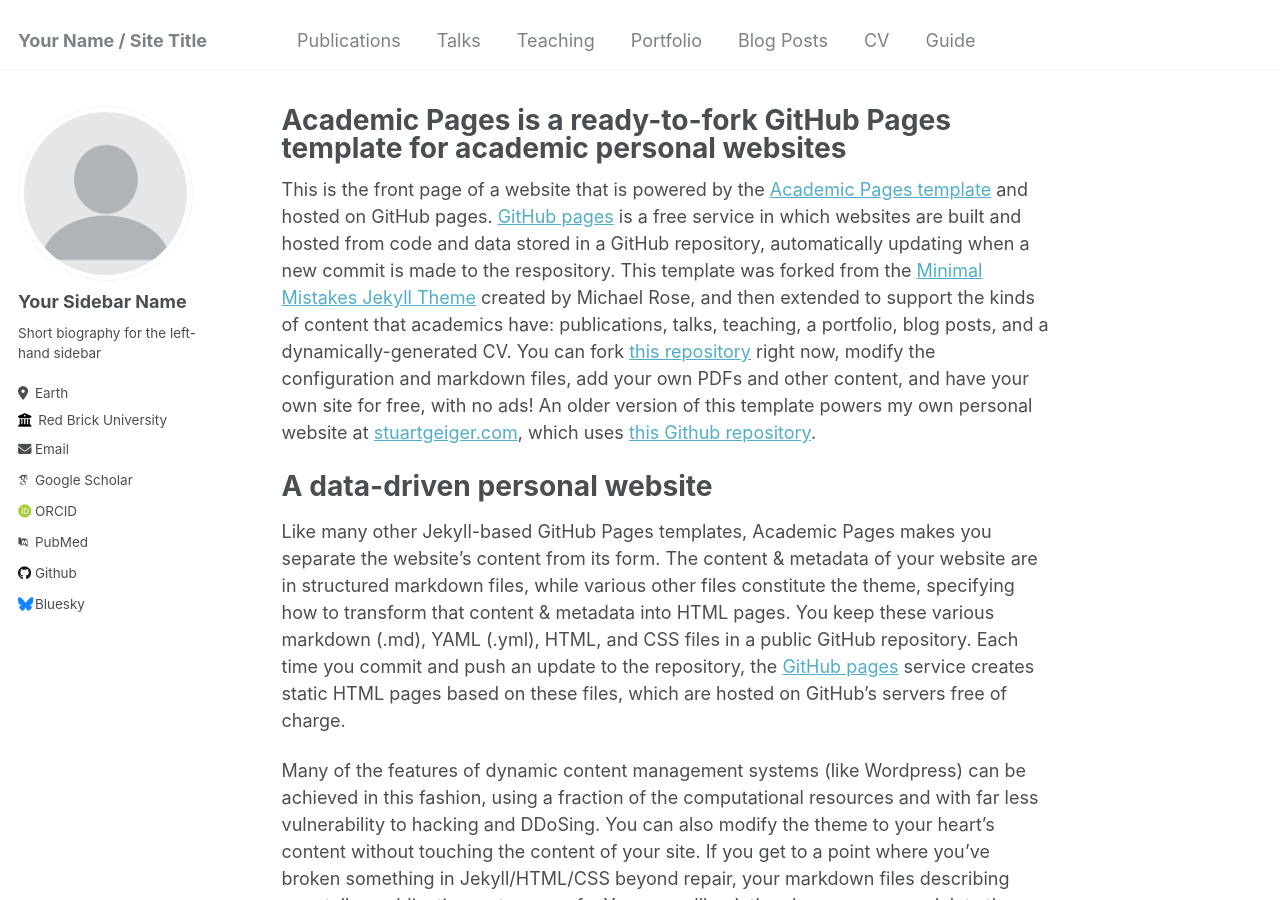
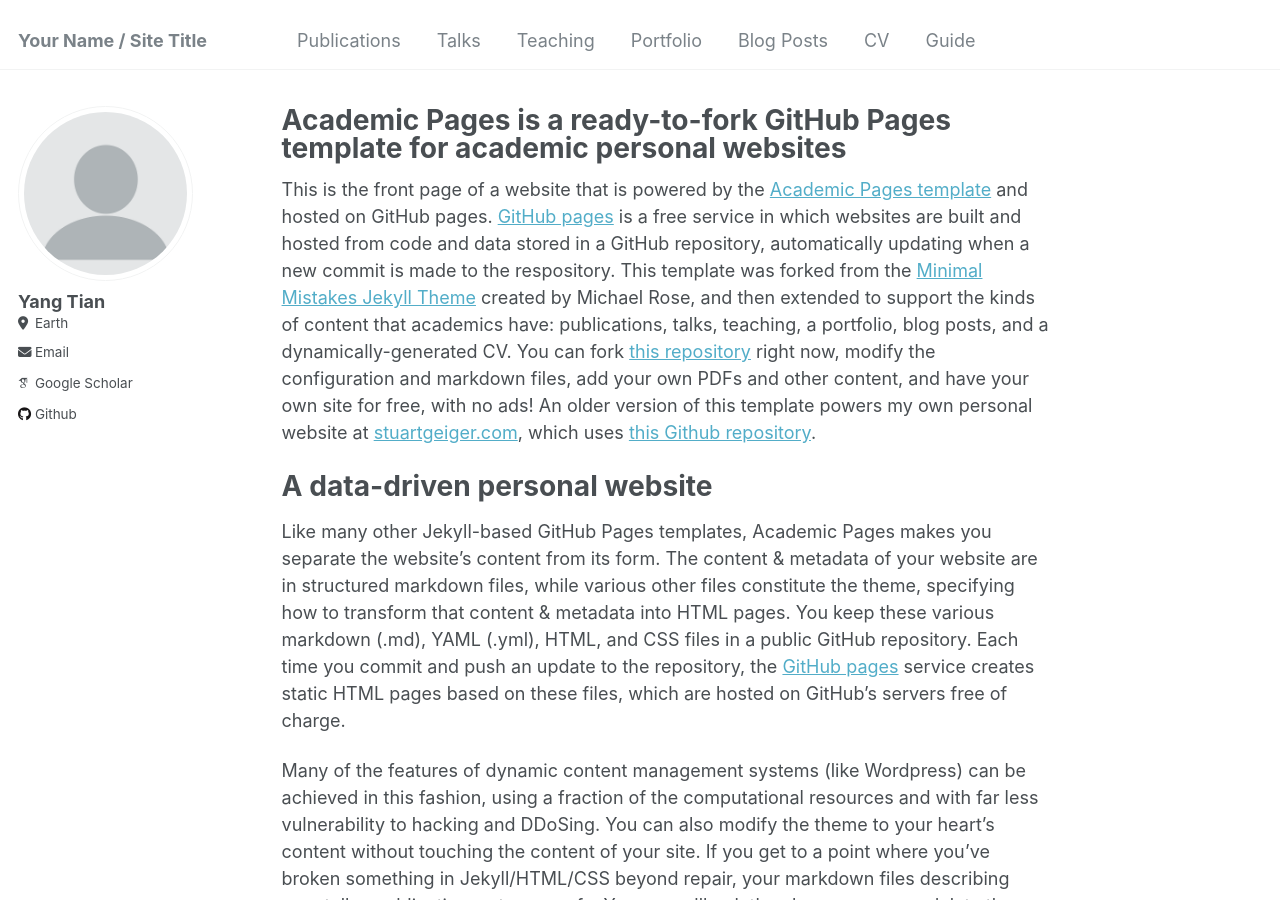
Before and after one commit to yangtian6781/yangtian6781.github.io, a Jekyll site: the page built from _pages/about.md, in a window 1280 px wide and 900 px high. Built offline with Jekyll 4.4.1, drawn with Linux system fonts in a browser that asks for light colours; some web fonts are replaced.

Commit message:
Update _config.yml

```diff
--- a/_config.yml
+++ b/_config.yml
@@ -22,32 +22,32 @@ repository               : "academicpages/academicpages.github.io"
 author:
   # Biographic information
   avatar           : "profile.png"
-  name             : "Your Sidebar Name"
+  name             : "Yang Tian"
   pronouns         : # example: "she/her"
-  bio              : "Short biography for the left-hand sidebar"
+  #bio              : "Short biography for the left-hand sidebar"
   location         : "Earth"
-  employer         : "Red Brick University"
-  uri              : # URL
-  email            : "none@example.org"
+  #employer         : "Red Brick University"
+  #uri              : # URL
+  email            : "yangtian6781@gmail.com"
 
   # Academic websites
   arxiv            : # URL - Update with the correct link to your profile
-  googlescholar    : "https://scholar.google.com/citations?user=PS_CX0AAAAAJ"
+  googlescholar    : "https://scholar.google.com.hk/citations?user=DwterwUAAAAJ&hl=zh-CN"
   impactstory      : # URL
-  orcid            : "http://orcid.org/yourorcidurl"
-  pubmed           : "https://www.ncbi.nlm.nih.gov/pubmed/?term=john+snow"
+  #orcid            : "http://orcid.org/yourorcidurl"
+  #pubmed           : "https://www.ncbi.nlm.nih.gov/pubmed/?term=john+snow"
   researchgate     : # URL
 
   # Repositories and software development
   bitbucket        : # Username - Update with your username on the site
   codepen          : # Username
   dribbble         : # Username
-  github           : "academicpages"
+  github           : "https://github.com/yangtian6781"
   kaggle           : # Username
   stackoverflow    : # User number or user number and name (i.e., use "1" or "1/jeff-atwood")
 
   # Social media
-  bluesky          : "bsky.app" # Replace this with you Bluesky username
+  #bluesky          : "bsky.app" # Replace this with you Bluesky username
   facebook         : # Username
   flickr           : # Username
   foursquare       : # Username
```
